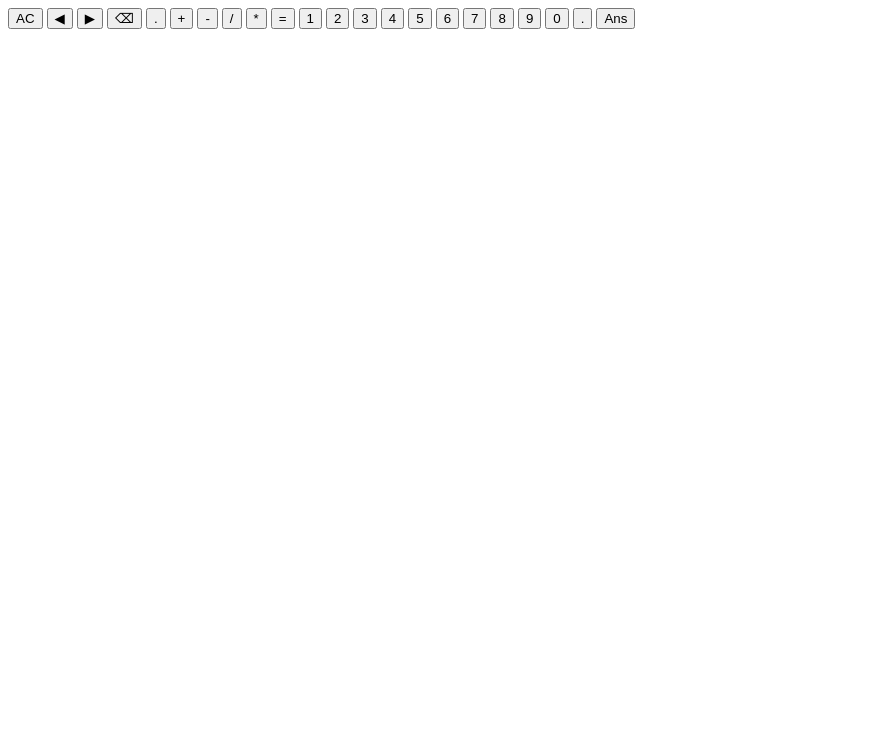
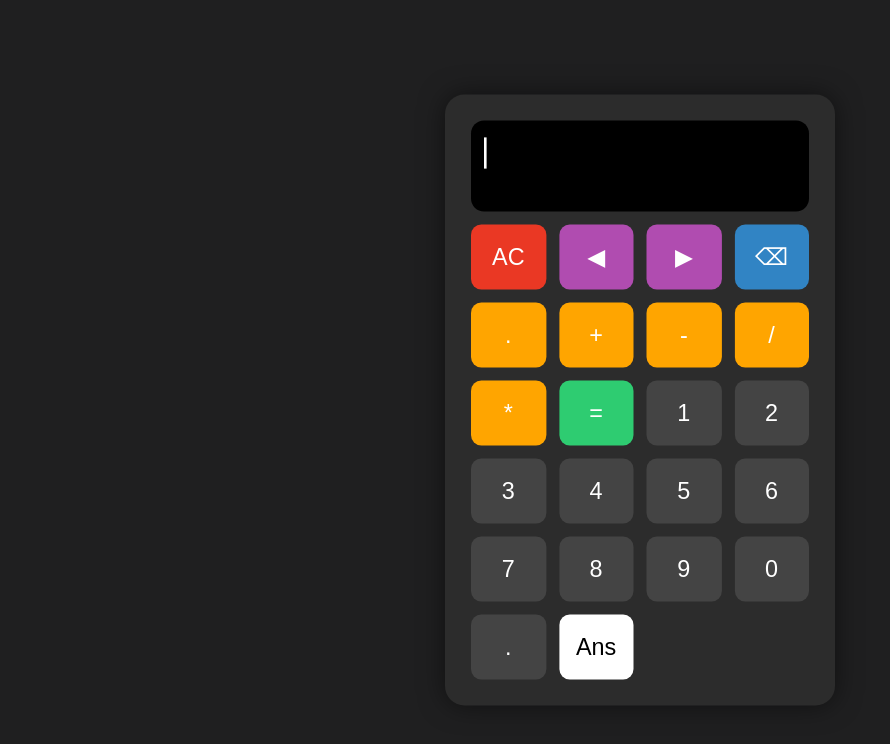
Before and after one commit to spectrum122807-create/Calculator, a plain HTML site: page index.html in a window 1280 px wide. Shown: the whole page, without its empty margins (0-890 px from the left). Drawn offline with Linux system fonts and the light colour scheme.

Commit message:
Update index.html

```diff
--- a/index.html
+++ b/index.html
@@ -5,7 +5,7 @@
     <meta charset="UTF-8">
     <meta name="viewport" content="width=device-width, initial-scale=1.0">
     <title>Calculator</title>
-    <link rel="stylesheet" href="colour.css">
+    <link rel="stylesheet" href="style.css">
 </head>
 
 <body>
```
